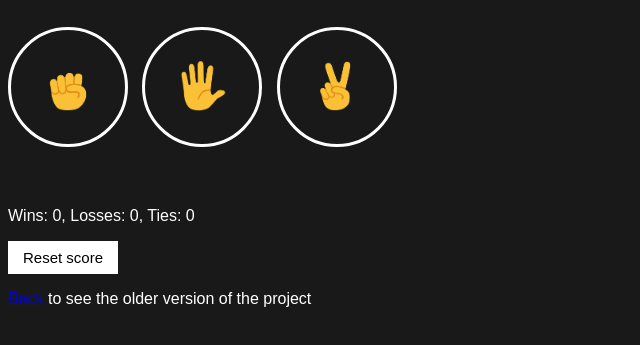
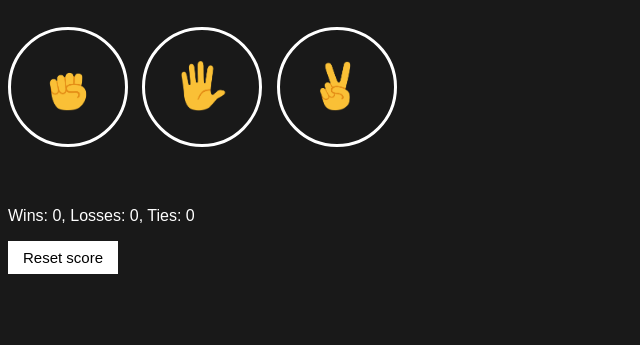
Before and after one commit to choky1301/Rock-Paper-Scissors, a plain HTML site: page index.html in a window 1280 px wide. Shown: the part 67-412 px from the top of the page, without its empty margins (0-640 px from the left). Drawn offline with Linux system fonts and the light colour scheme.

Commit message:
Update index.html

```diff
--- a/index.html
+++ b/index.html
@@ -13,7 +13,6 @@
     <p class="js-moves"></p>
     <p class="js-score score"></p>
     <button class="rest-score-button" onclick="resetScore()">Reset score</button>
-    <p><a href="Rock Paper Scissors.html">Back</a> to see the older version of the project</p>
     <script src="Final-version.js"></script>
   </body>
 </html>
```
